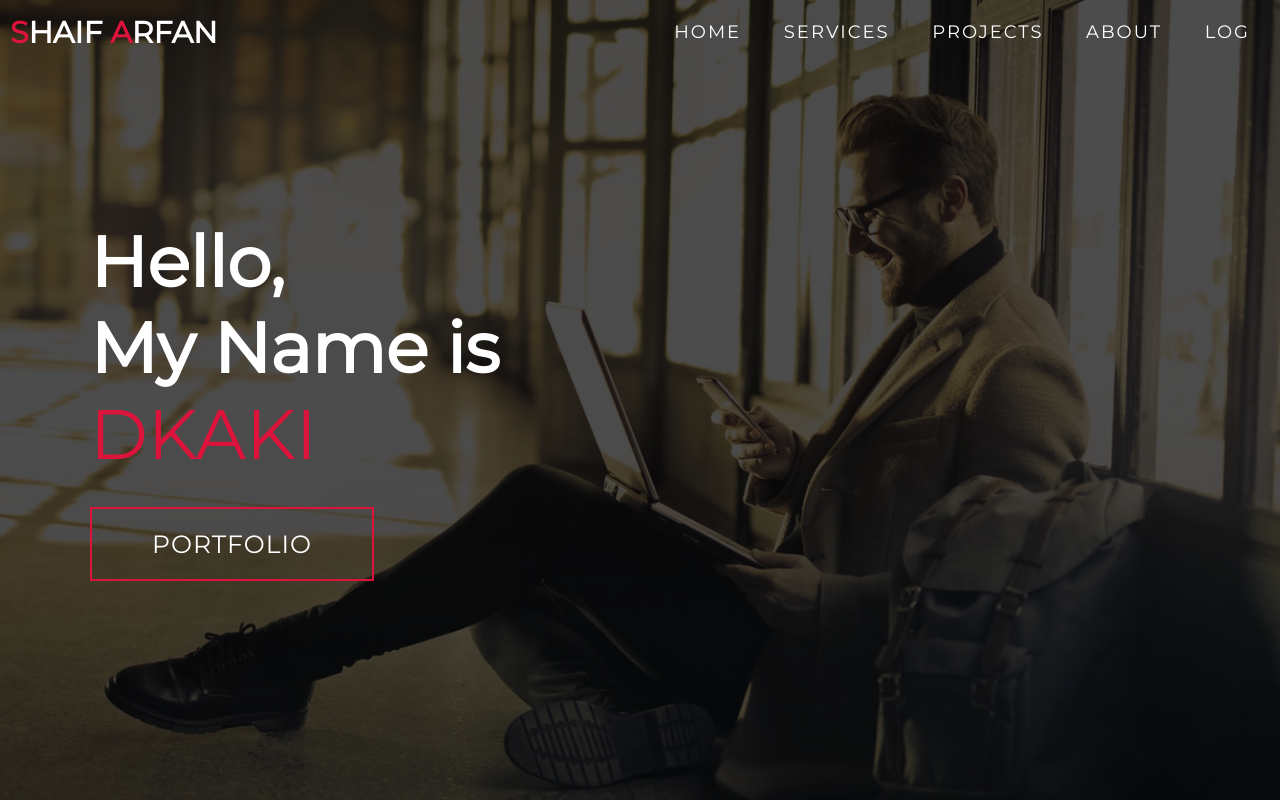
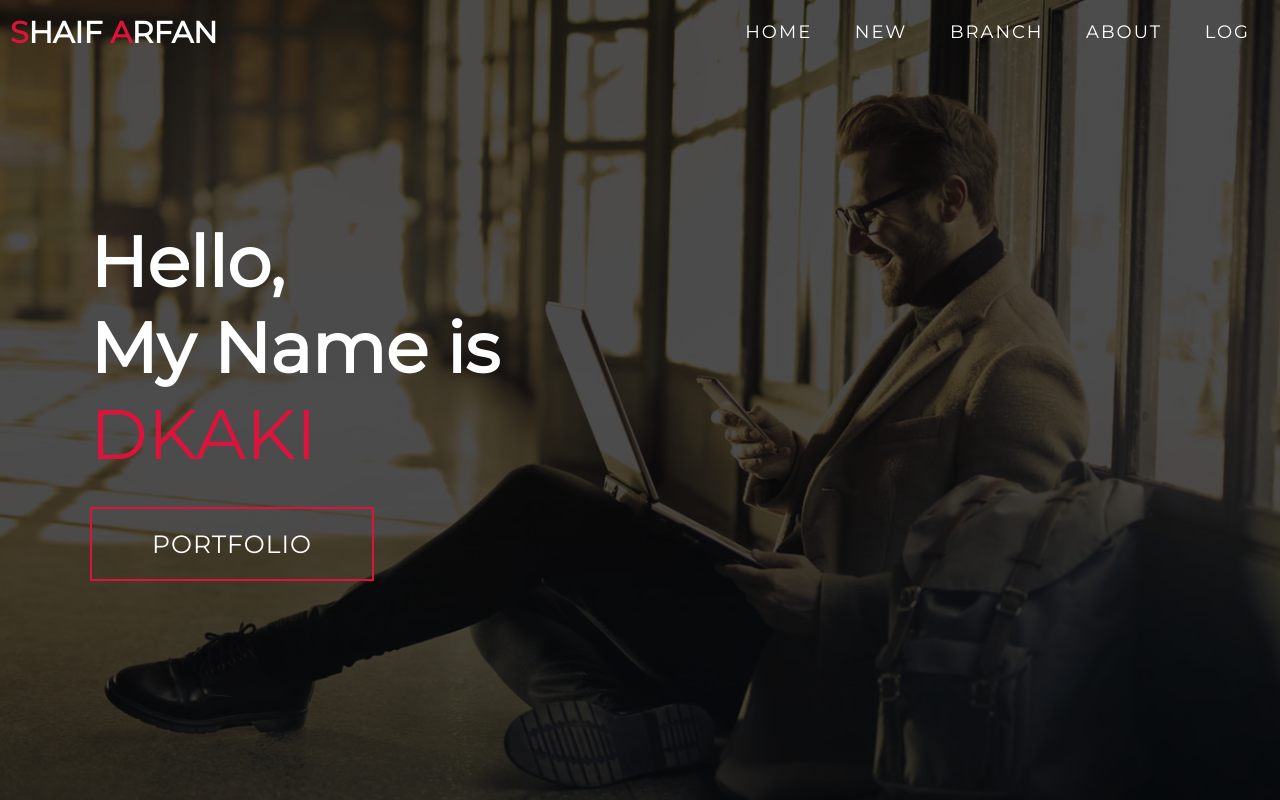
Before and after one commit to DKAKI/learning-git, a plain HTML site: page index.html in a window 1280 px wide. Shown: the top 800 px of the page. Drawn offline with Linux system fonts and the light colour scheme.

Commit message:
Update index.html

```diff
--- a/index.html
+++ b/index.html
@@ -18,8 +18,8 @@
           <div class="hamburger"><div class="bar"></div></div>
           <ul>
             <li><a href="#hero" data-after="Home">Home</a></li>
-            <li><a href="#services" data-after="Service">Services</a></li>
-            <li><a href="#projects" data-after="Projects">Projects</a></li>
+            <li><a href="#services" data-after="Service">NEW</a></li>
+            <li><a href="#projects" data-after="Projects">BRANCH</a></li>
             <li><a href="#about" data-after="About">About</a></li>
             <li><a href="#contact" data-after="Contact">LOG</a></li>
           </ul>
```
